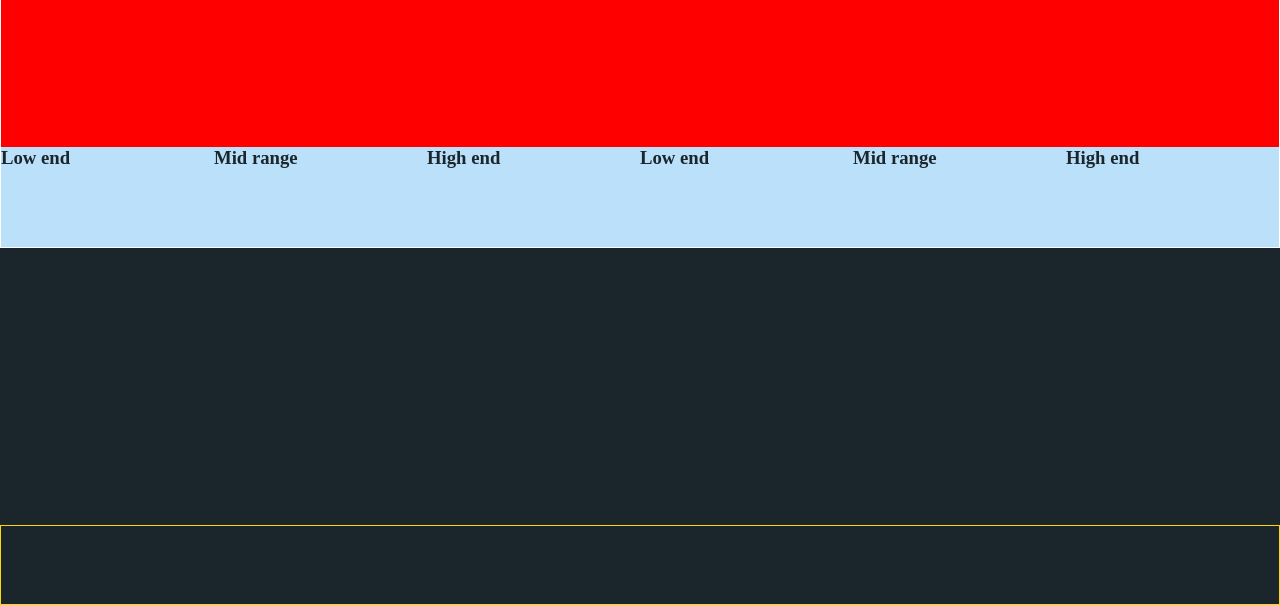
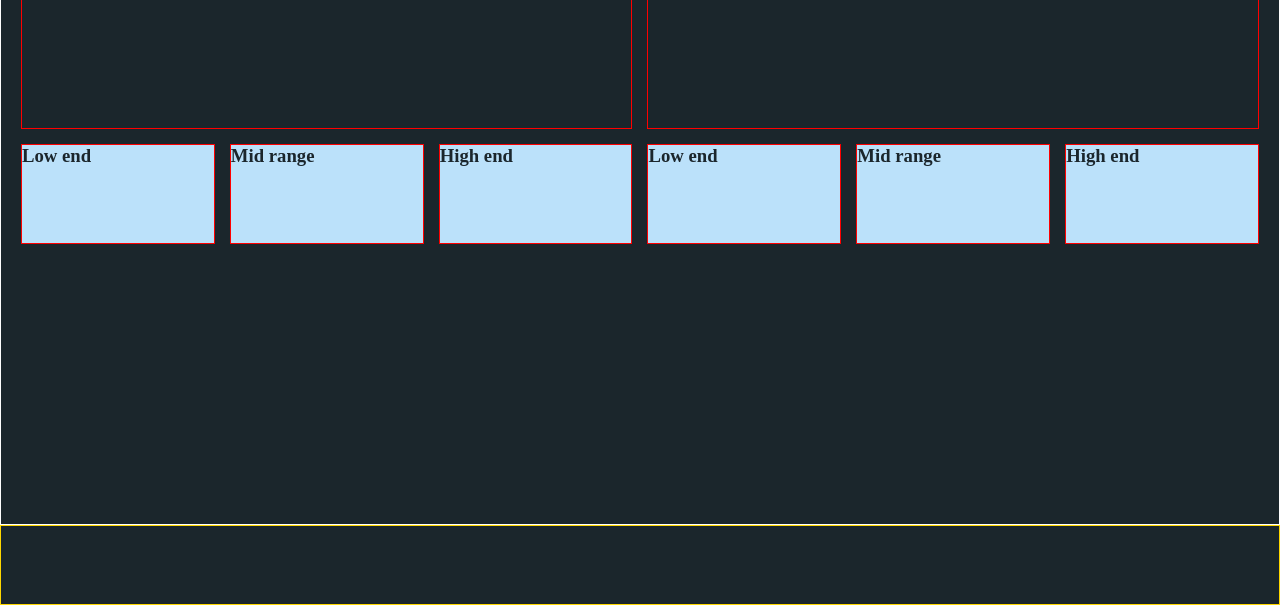
Before and after one commit to GojuNoah/Kullnrs-pcs, a plain HTML site: page index.html in a window 1280 px wide. Shown: the part 195-800 px from the top of the page. Drawn offline with Linux system fonts and the light colour scheme.

Commit message:
update layout

```diff
--- a/styles.css
+++ b/styles.css
@@ -5,6 +5,13 @@
 }
 body {
     background-color: #1B262C;
+    display: grid;
+    grid-template-rows: 11% auto 10%;
+    height: 100vh;
+    margin: 0;
+}
+header {
+    grid-row: 1 / 2;
 }
 #navbar {
     width: 100%;
@@ -37,21 +44,24 @@ body {
 }
 main {
     color: #1B262C;
+    grid-row: 2 / 3;
     display: grid;
     grid-template-columns: repeat(6, 1fr);
     grid-auto-rows: 100px;
     border: 1px solid white;
-    background-color: red;
-    margin-top: 11%;
-    margin-bottom: 10%;
+    height: 100%;
+    gap: 15px;
+    padding: 20px;
 }
 .card {
     background-color: #BBE1FA;
+    border: 1px solid red;
 }
 #pre {
     grid-column: 1 / 4;
     grid-row: 1 / 3;
     border: 1px solid red;
+    color: ;
 }
 #custom {
     grid-column: 4 / 7;
@@ -60,8 +70,9 @@ main {
 }
 footer {
     border: 1px solid gold;
-    position: fixed;
+    position: relative;
     bottom: 0;
     width: 100%;
-    height: 10%;
+    height: 100%;
+    grid-row: 3 / 4;
 }
```
